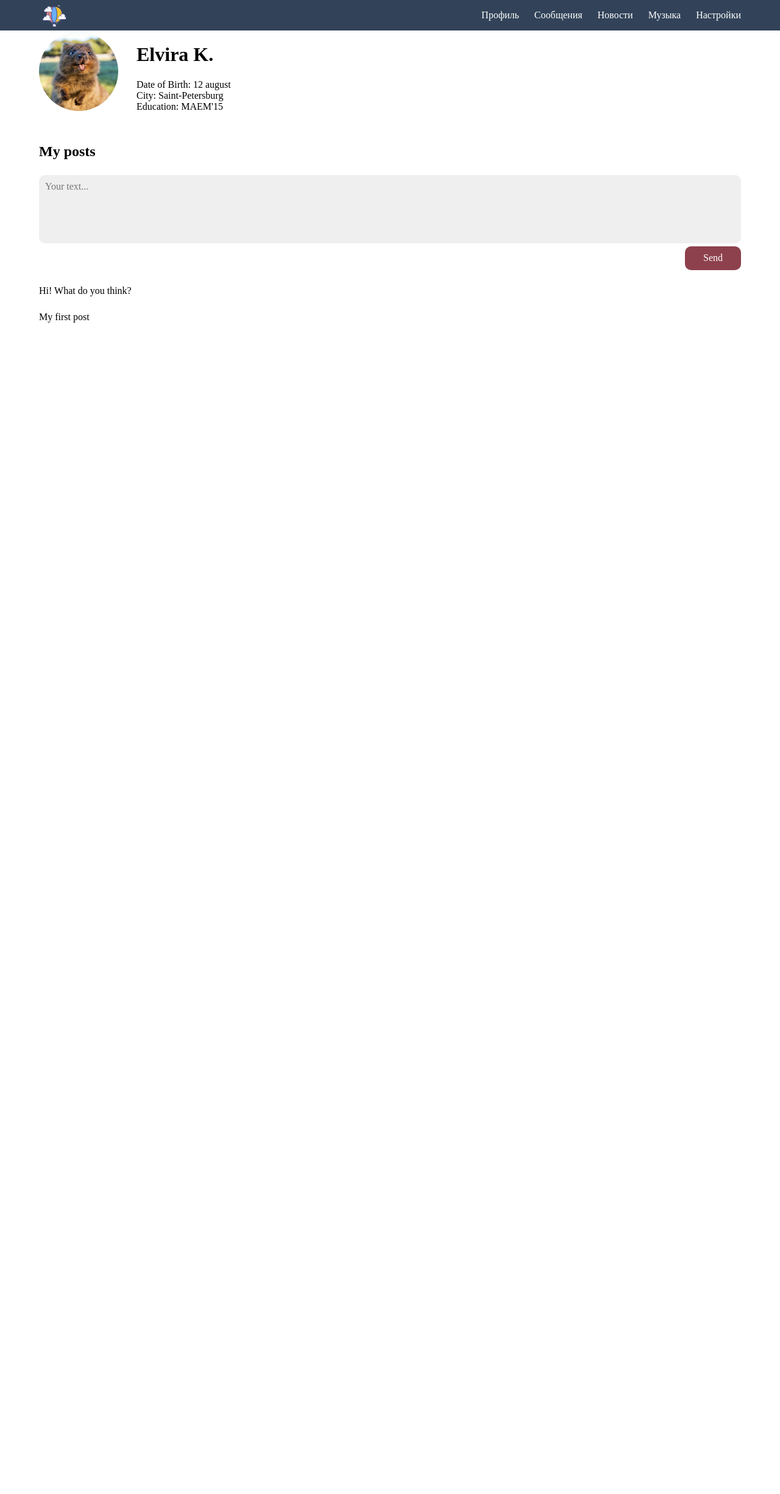
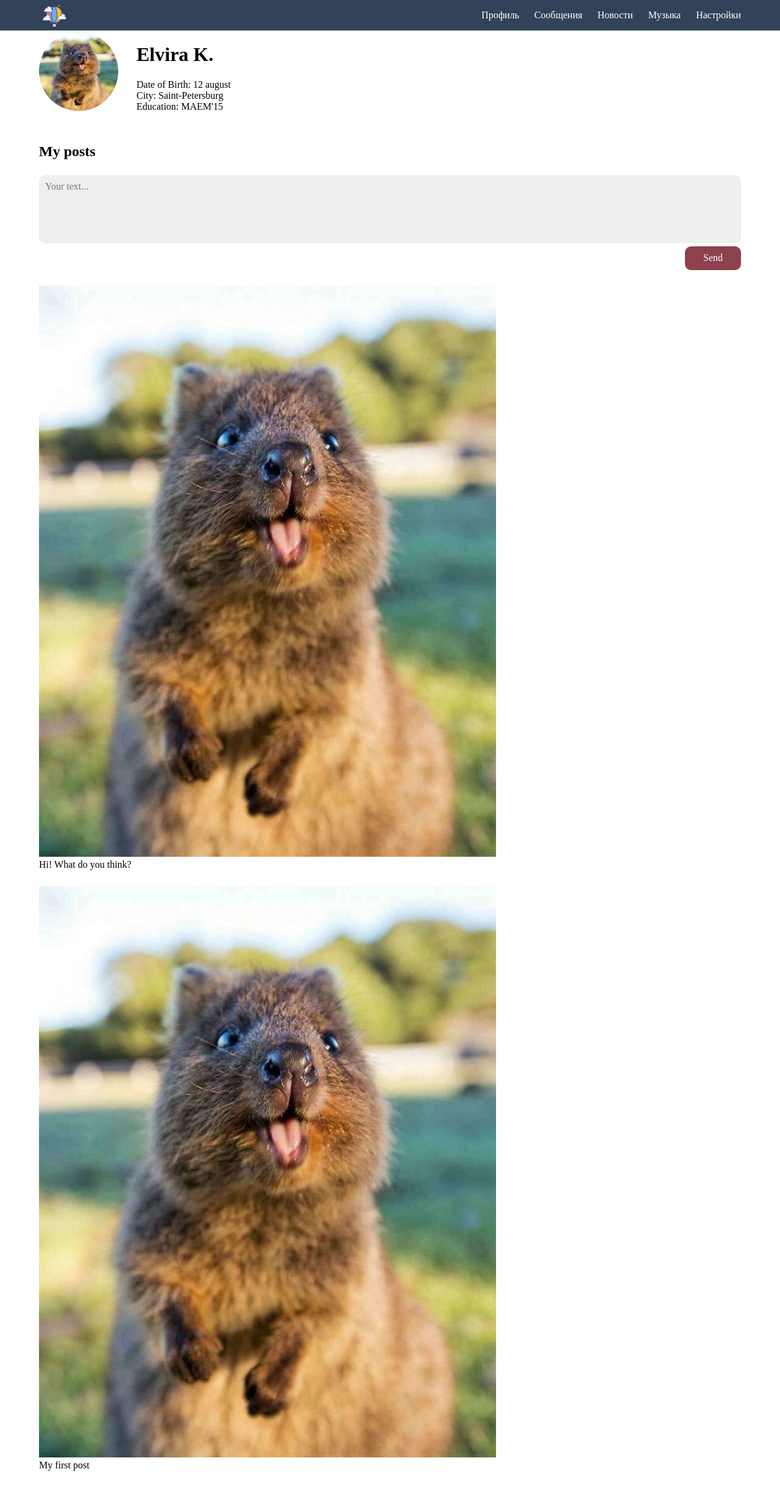
Before and after one commit to Elvira-del/social-network, a React (Create React App) app: page / in a window 1280 px wide. Shown: the top 2450 px of the page at 61% size. Before the commit the page ends 800 px from the top, so only its background shows below. Built offline with nearby package versions, Linux system fonts and the light colour scheme.

Commit message:
feat: add avatar for post

```diff
--- a/src/components/MyPosts/MyPosts.jsx
+++ b/src/components/MyPosts/MyPosts.jsx
@@ -1,5 +1,6 @@
 import React from "react";
 import Post from "../Post/Post";
+import avatar from "../../assets/images/avatar.jpg";
 
 const MyPosts = () => {
   return (
@@ -18,8 +19,8 @@ const MyPosts = () => {
             Send
           </button>
         </form>
-        <Post content="Hi! What do you think?" />
-        <Post content="My first post" />
+        <Post avatar={avatar} content="Hi! What do you think?" />
+        <Post avatar={avatar} content="My first post" />
       </div>
     </section>
   );
--- a/src/components/Post/Post.jsx
+++ b/src/components/Post/Post.jsx
@@ -3,6 +3,7 @@ import React from "react";
 const Post = (props) => {
   return (
     <div className="post">
+      <img className="post__avatar" src={props.avatar} alt="" />
       <p className="post__text">{props.content}</p>
     </div>
   );
```
